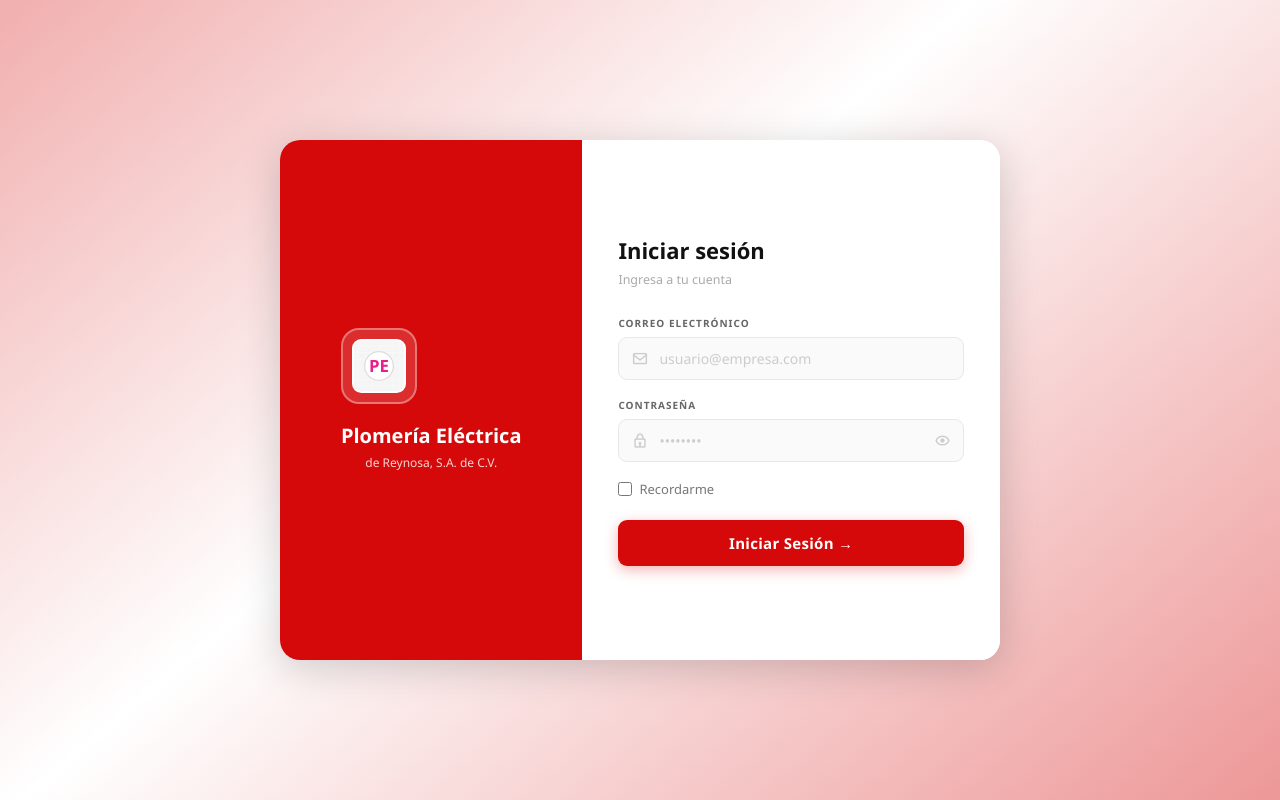
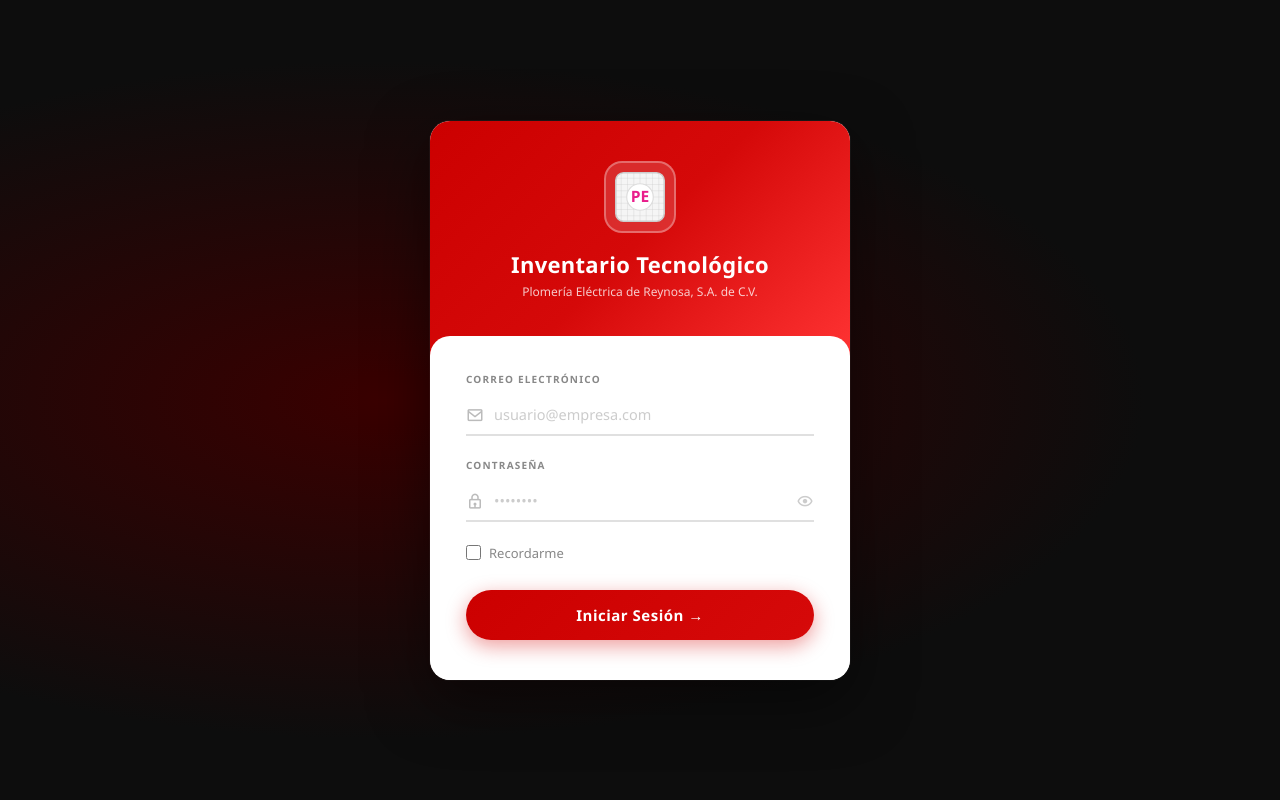
Before and after one commit to kikisequera22-wq/inventario-tecnologico, a website: page Login2.html in a window 1280 px wide. Drawn offline with nearby package versions, Linux system fonts and the light colour scheme.

Commit message:
Complete login redesign: dark background, red header card, pill button, underline inputs

```diff
--- a/Login2.html
+++ b/Login2.html
@@ -3,7 +3,7 @@
 <head>
     <meta charset="UTF-8">
     <meta name="viewport" content="width=device-width, initial-scale=1.0">
-    <meta name="theme-color" content="#d50909">
+    <meta name="theme-color" content="#0d0d0d">
     <meta name="apple-mobile-web-app-capable" content="yes">
     <meta name="apple-mobile-web-app-title" content="PE Inventario">
     <title>Inventario Tecnológico - Plomería Eléctrica</title>
@@ -16,15 +16,15 @@
 <body>
 
 <div class="container">
+    <div class="login-card">
 
-    <!-- PANEL IZQUIERDO: logo y nombre empresa -->
-    <div class="toggle-box">
-        <div class="toggle-panel">
-            <div class="panel-logo">
+        <!-- Cabecera roja con logo -->
+        <div class="card-header">
+            <div class="header-logo">
                 <svg viewBox="0 0 64 64" xmlns="http://www.w3.org/2000/svg">
                     <defs><clipPath id="cf"><rect x="1" y="1" width="62" height="62" rx="10"/></clipPath></defs>
                     <rect x="1" y="1" width="62" height="62" rx="10" fill="#f5f5f5"/>
-                    <g clip-path="url(#cf)" stroke="rgba(255,255,255,0.4)" stroke-width="0.8" fill="none">
+                    <g clip-path="url(#cf)" stroke="rgba(200,200,200,0.5)" stroke-width="0.8" fill="none">
                         <line x1="0" y1="8"  x2="64" y2="8"/> <line x1="0" y1="16" x2="64" y2="16"/>
                         <line x1="0" y1="24" x2="64" y2="24"/> <line x1="0" y1="32" x2="64" y2="32"/>
                         <line x1="0" y1="40" x2="64" y2="40"/> <line x1="0" y1="48" x2="64" y2="48"/>
@@ -34,22 +34,18 @@
                         <line x1="40" y1="0" x2="40" y2="64"/> <line x1="48" y1="0" x2="48" y2="64"/>
                         <line x1="56" y1="0" x2="56" y2="64"/>
                     </g>
-                    <rect x="1" y="1" width="62" height="62" rx="10" fill="none" stroke="#fff" stroke-width="2"/>
+                    <rect x="1" y="1" width="62" height="62" rx="10" fill="none" stroke="#ccc" stroke-width="2"/>
                     <ellipse cx="32" cy="32" r="20" ry="17" fill="white" stroke="#ddd" stroke-width="1.5"/>
                     <text x="32" y="39" font-family="Arial Black,Arial,sans-serif" font-size="20" font-weight="900" fill="#e91e8c" text-anchor="middle">PE</text>
                 </svg>
             </div>
-            <h1>Plomería Eléctrica</h1>
-            <p>de Reynosa, S.A. de C.V.</p>
-        </div>
+            <h1>Inventario Tecnológico</h1>
+            <p>Plomería Eléctrica de Reynosa, S.A. de C.V.</p>
         </div>
 
-    <!-- PANEL DERECHO: formulario -->
-    <div class="form-box">
+        <!-- Cuerpo blanco con formulario -->
+        <div class="card-body">
             <form id="loginForm">
-            <h1>Iniciar sesión</h1>
-            <span class="subtitle">Ingresa a tu cuenta</span>
-
                 <div class="form-group">
                     <label for="loginEmail">Correo electrónico</label>
                     <div class="input-wrap">
@@ -78,6 +74,7 @@
         </div>
 
     </div>
+</div>
 
 <script src="api-client.js"></script>
 <script src="Java.js"></script>
--- a/login2.css
+++ b/login2.css
@@ -5,203 +5,168 @@
     font-family: 'Poppins', 'Segoe UI', sans-serif;
 }
 
-/* ===== FONDO ===== */
+/* ===== FONDO OSCURO ===== */
 body {
+    min-height: 100vh;
     display: flex;
+    align-items: center;
     justify-content: center;
-    align-items: center;
-    min-height: 100vh;
-    background: linear-gradient(-40deg, #d50909, #ffffff, #d50909, #ffffff);
-    background-size: 400% 400%;
-    animation: gradientBG 15s ease infinite;
+    background: radial-gradient(ellipse at 30% 50%, #3a0000 0%, #0d0d0d 60%);
     padding: 20px;
 }
 
-@keyframes gradientBG {
-    0%   { background-position: 0% 50%; }
-    50%  { background-position: 100% 50%; }
-    100% { background-position: 0% 50%; }
+.mobile-top { display: none; }
+.container  { width: 100%; max-width: 420px; }
+
+/* ===== TARJETA ===== */
+.login-card {
+    background: #fff;
+    border-radius: 20px;
+    overflow: hidden;
+    box-shadow: 0 20px 60px rgba(0,0,0,0.5), 0 0 0 1px rgba(255,255,255,0.05);
 }
 
-/* ===== CONTENEDOR DOS PANELES ===== */
-.container {
-    display: flex;
-    width: 720px;
-    height: 520px;
-    background: #fff;
-    border-radius: 20px;
-    box-shadow: 0 8px 40px rgba(0,0,0,0.18);
-    overflow: hidden;
+/* ===== CABECERA ROJA ===== */
+.card-header {
+    background: linear-gradient(135deg, #c00 0%, #d50909 50%, #ff3333 100%);
+    padding: 40px 36px 60px;
+    text-align: center;
+    position: relative;
 }
 
-/* ===== PANEL IZQUIERDO (rojo) ===== */
-.toggle-box {
-    width: 42%;
-    background: #d50909;
-    display: flex;
-    flex-direction: column;
-    align-items: center;
-    justify-content: center;
-    padding: 40px 28px;
-    text-align: center;
-    flex-shrink: 0;
+.card-header h1 {
+    font-size: 22px;
+    font-weight: 700;
+    color: #fff;
+    margin-bottom: 4px;
+    letter-spacing: 0.3px;
+}
+.card-header p {
+    font-size: 12px;
+    color: rgba(255,255,255,0.78);
 }
 
-.panel-logo {
-    width: 76px;
-    height: 76px;
+.header-logo {
+    width: 72px;
+    height: 72px;
     background: rgba(255,255,255,0.15);
-    border: 2px solid rgba(255,255,255,0.35);
+    border: 2px solid rgba(255,255,255,0.3);
     border-radius: 18px;
     display: flex;
     align-items: center;
     justify-content: center;
-    margin-bottom: 20px;
+    margin: 0 auto 16px;
     padding: 8px;
+    backdrop-filter: blur(4px);
 }
-.panel-logo svg { width: 54px; height: 54px; }
+.header-logo svg { width: 50px; height: 50px; }
 
-.toggle-panel h1 {
-    font-size: 20px;
-    font-weight: 700;
-    color: #fff;
-    margin-bottom: 6px;
-    line-height: 1.2;
-}
-.toggle-panel p {
-    font-size: 12px;
-    color: rgba(255,255,255,0.82);
-    line-height: 1.5;
-}
-
-/* ===== PANEL DERECHO (formulario) ===== */
-.form-box {
-    flex: 1;
-    display: flex;
-    align-items: center;
-    justify-content: center;
-    padding: 40px 36px;
+/* ===== CUERPO BLANCO ===== */
+.card-body {
+    padding: 36px 36px 40px;
+    margin-top: -24px;
     background: #fff;
-}
-
-form { width: 100%; }
-
-.form-box h1 {
-    font-size: 22px;
-    font-weight: 700;
-    color: #111;
-    margin-bottom: 6px;
-}
-.form-box .subtitle {
-    font-size: 12.5px;
-    color: #aaa;
-    margin-bottom: 28px;
-    display: block;
+    border-radius: 20px;
+    position: relative;
 }
 
 /* ===== CAMPOS ===== */
-.form-group { margin-bottom: 18px; }
+.form-group { margin-bottom: 22px; }
 
 .form-group label {
     display: block;
     font-size: 10px;
     font-weight: 600;
-    letter-spacing: 1px;
+    letter-spacing: 1.2px;
     text-transform: uppercase;
-    color: #666;
-    margin-bottom: 7px;
+    color: #888;
+    margin-bottom: 8px;
 }
 
 .input-wrap { position: relative; }
 
 .input-wrap .icon-left {
     position: absolute;
-    left: 13px;
+    left: 0;
     top: 50%;
     transform: translateY(-50%);
-    color: #ccc;
-    font-size: 17px;
+    color: #bbb;
+    font-size: 18px;
     pointer-events: none;
 }
 
 .input-wrap input {
     width: 100%;
-    padding: 11px 42px 11px 40px;
-    border: 1.5px solid #e8e8e8;
-    border-radius: 9px;
-    font-size: 14px;
-    color: #222;
-    background: #fafafa;
+    padding: 10px 36px 10px 28px;
+    border: none;
+    border-bottom: 2px solid #e0e0e0;
+    background: transparent;
+    font-size: 14.5px;
+    color: #111;
     outline: none;
-    transition: border-color .2s, box-shadow .2s;
+    transition: border-color .25s;
+    border-radius: 0;
 }
 .input-wrap input::placeholder { color: #ccc; }
-.input-wrap input:focus {
-    border-color: #d50909;
-    background: #fff;
-    box-shadow: 0 0 0 3px rgba(213,9,9,0.08);
-}
+.input-wrap input:focus { border-bottom-color: #d50909; }
 
 .toggle-pwd {
     position: absolute;
-    right: 13px;
+    right: 0;
     top: 50%;
     transform: translateY(-50%);
     cursor: pointer;
     color: #ccc;
-    font-size: 17px;
+    font-size: 18px;
     transition: color .2s;
 }
 .toggle-pwd:hover { color: #d50909; }
 
 /* ===== RECORDARME ===== */
-.form-footer {
-    display: flex;
-    align-items: center;
-    margin-bottom: 22px;
-}
+.form-footer { margin-bottom: 28px; }
+
 .remember-me {
     display: flex;
     align-items: center;
-    gap: 7px;
+    gap: 8px;
     font-size: 13px;
-    color: #777;
+    color: #888;
     cursor: pointer;
     user-select: none;
 }
 .remember-me input[type="checkbox"] {
     accent-color: #d50909;
-    width: 14px;
-    height: 14px;
+    width: 15px; height: 15px;
     cursor: pointer;
 }
 
-/* ===== BOTÓN ===== */
+/* ===== BOTÓN PÍLDORA ===== */
 .btn-login {
     width: 100%;
-    padding: 13px;
-    background: #d50909;
+    padding: 15px;
+    background: linear-gradient(135deg, #c00, #d50909, #ff3333);
+    background-size: 200% auto;
     color: #fff;
     border: none;
-    border-radius: 9px;
+    border-radius: 50px;
     font-size: 15px;
     font-weight: 600;
     cursor: pointer;
-    letter-spacing: 0.3px;
-    transition: background .2s, box-shadow .2s, transform .1s;
-    box-shadow: 0 4px 14px rgba(213,9,9,0.30);
+    letter-spacing: 0.5px;
+    transition: background-position .4s, box-shadow .2s, transform .1s;
+    box-shadow: 0 6px 20px rgba(213,9,9,0.40);
 }
-.btn-login:hover  { background: #b50000; }
-.btn-login:active { transform: scale(0.99); }
-.btn-login:disabled { opacity: 0.65; cursor: not-allowed; }
+.btn-login:hover {
+    background-position: right center;
+    box-shadow: 0 8px 26px rgba(213,9,9,0.55);
+}
+.btn-login:active  { transform: scale(0.98); }
+.btn-login:disabled { opacity: 0.6; cursor: not-allowed; }
 
-/* ===== MÓVIL (≤ 560px) ===== */
-.mobile-top { display: none; }
-
-@media (max-width: 560px) {
+/* ===== MÓVIL (≤ 540px) ===== */
+@media (max-width: 540px) {
     body {
         background: #d50909;
-        animation: none;
         padding: 0;
         flex-direction: column;
         align-items: stretch;
@@ -209,36 +174,38 @@ form { width: 100%; }
         min-height: 100dvh;
     }
 
-    /* Panel rojo → se convierte en franja superior */
     .container {
+        max-width: 100%;
+        display: flex;
         flex-direction: column;
-        width: 100%;
-        height: auto;
-        min-height: 100dvh;
-        border-radius: 0;
-        box-shadow: none;
-        background: transparent;
+        flex: 1;
     }
 
-    .toggle-box {
-        width: 100%;
-        padding: 48px 24px 34px;
-        background: transparent;
+    /* En móvil el header de la tarjeta es la franja roja */
+    .card-header {
+        border-radius: 0;
+        padding: 52px 24px 38px;
+        background: #d50909;
+        box-shadow: none;
         flex-shrink: 0;
     }
 
-    .form-box {
+    .login-card {
         flex: 1;
-        background: #fff;
+        border-radius: 26px 26px 0 0;
+        box-shadow: 0 -8px 30px rgba(0,0,0,0.15);
+        display: flex;
+        flex-direction: column;
+        overflow: visible;
+    }
+
+    .card-body {
+        flex: 1;
+        margin-top: 0;
         border-radius: 26px 26px 0 0;
         padding: 32px 26px 50px;
-        box-shadow: 0 -6px 24px rgba(0,0,0,0.12);
-        align-items: flex-start;
     }
 
-    form { width: 100%; }
-
-    .form-box h1   { font-size: 20px; }
-    .form-group    { margin-bottom: 15px; }
-    .btn-login     { padding: 14px; font-size: 15px; }
+    .form-group  { margin-bottom: 18px; }
+    .btn-login   { padding: 15px; font-size: 15.5px; }
 }
```
Lines whose indentation alone changed are shown as unchanged.
